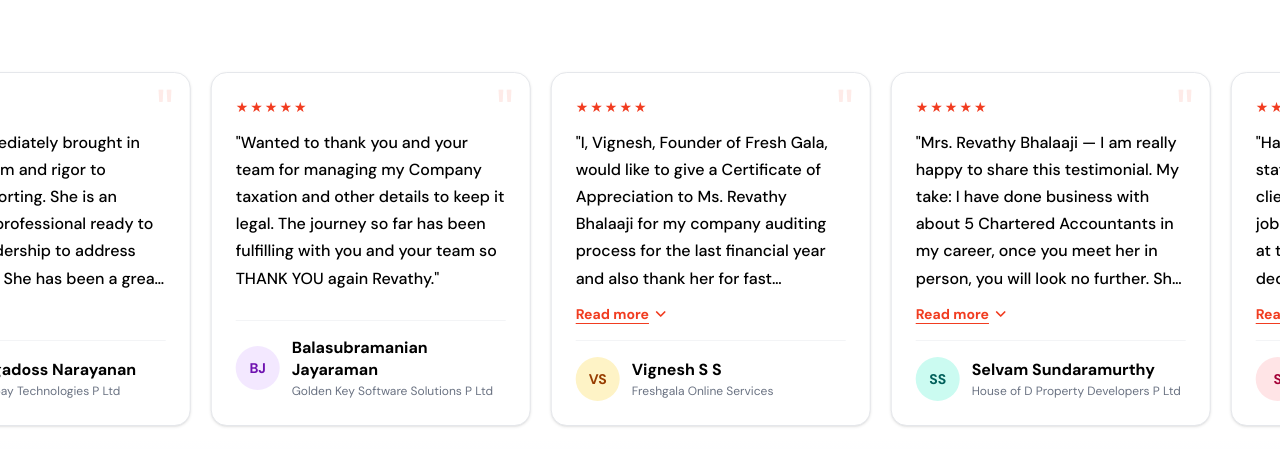
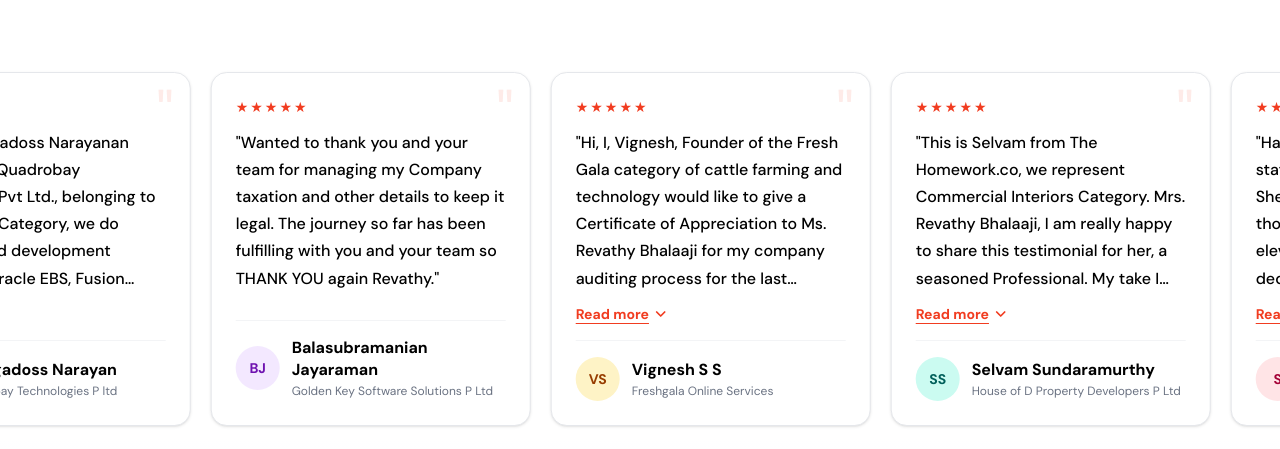
Before and after one commit to insightconsulting008/InsightsConsulting-frontend, a React (Vite) app: page /about in a window 1280 px wide. Shown: the part 7641-8090 px from the top of the page. Built offline with nearby package versions, Linux system fonts and the light colour scheme.

Commit message:
testomial-upd

```diff
--- a/src/LandingPage/reusable/Testimonials.jsx
+++ b/src/LandingPage/reusable/Testimonials.jsx
@@ -2,68 +2,73 @@ import { useState, useEffect, useRef } from "react";
 
 const testimonials = [
   {
-    quote:
-      "It is my privilege and pleasure to write about Mrs. Revathy Bhalaaji, CA, of Insight Consulting. I have been in awe of her poise — calm and friendly nature. She is very reassuring, frank, and pleasant & communicates with clarity.",
+    quote: `It is my privilege and pleasure to write about Mrs. Revathy Bhalaaji, CA, of Insight Consulting.
+I have been in awe of her poise-calm and friendly nature.
+She is very reassuring, frank, and pleasant & communicates with clarity.`,
     name: "Sridhar K R",
-    company: "L'aura Nirvana",
+    company: "L’aura Nirvana",
   },
   {
-    quote:
-      "Revathy immediately brought in professionalism and rigor to executive reporting. She is an experienced professional ready to challenge leadership to address inefficiencies. She has been a great addition to our team. Wishing you all the very best Revathy. Happy Networking.",
-    name: "Murugadoss Narayanan",
-    company: "Quadrobay Technologies P Ltd",
+    quote: `This is Murugadoss Narayanan representing Quadrobay Technologies Pvt Ltd., belonging to IT Consulting Category, we do consulting and development services on Oracle EBS, Fusion Applications, Salesforce & Modern Applications.
+Revathy immediately brought in professionalism and rigor to executive reporting. She is an experienced professional ready to challenge leadership to address in efficiencies. She has been a great addition to our team.
+Wishing you all the very best Revathy. Happy Networking.`,
+    name: "Murugadoss Narayan",
+    company: "Quadrobay Technologies P ltd",
   },
   {
-    quote:
-      "Wanted to thank you and your team for managing my Company taxation and other details to keep it legal. The journey so far has been fulfilling with you and your team so THANK YOU again Revathy.",
+    quote: `Wanted to thank you and your team for managing my Company taxation and other details to keep it legal. The journey so far has been fulfilling with you and your team so THANK YOU again Revathy.`,
     name: "Balasubramanian Jayaraman",
     company: "Golden Key Software Solutions P Ltd",
   },
   {
-    quote:
-      "I, Vignesh, Founder of Fresh Gala, would like to give a Certificate of Appreciation to Ms. Revathy Bhalaaji for my company auditing process for the last financial year and also thank her for fast execution and helping me understand the insides of taxation to reduce the financial burden.",
+    quote: `Hi, I, Vignesh, Founder of the Fresh Gala category of cattle farming and technology would like to give a Certificate of Appreciation to Ms. Revathy Bhalaaji for my company auditing process for the last financial year and also thank her for fast execution and to know the insides about taxation and help me to reduce the financial burden`,
     name: "Vignesh S S",
     company: "Freshgala Online Services",
   },
   {
-    quote:
-      "Mrs. Revathy Bhalaaji — I am really happy to share this testimonial. My take: I have done business with about 5 Chartered Accountants in my career, once you meet her in person, you will look no further. She understands you and gives you what you need and not just what she has got. Trust me on this — she can save you a lot of money through her professional guidance by enabling you to do things right the first time. A true professional mentor who one can rely on.",
+    quote: `This is Selvam from The Homework.co, we represent Commercial Interiors Category.
+Mrs. Revathy Bhalaaji, I am really happy to share this testimonial for her, a seasoned Professional.
+My take I have done business with about 5 Chartered Accounts in my career, once you meet her in person, you will look no further. She understands you and gives you what you need and not just what she has got. So are her team mates.
+Trust me on this, she can save you a lot of money through her professional guidance; by enabling you do things right the first time. A true professional mentor who one can rely on.`,
     name: "Selvam Sundaramurthy",
     company: "House of D Property Developers P Ltd",
   },
   {
-    quote:
-      "Had approached Revathy to do a statutory audit for one of my clients. She had done an excellent job even though it was given to her at the eleventh hour. She is very dedicated to the job she takes up. Would recommend Revathy for audit to all my friends and relatives.",
+    quote: `Had approached Revathy to do a statutory audit for one of my Client.
+She had done an excellent job even though it was given to her at the eleventh hour.
+She is very dedicated to the job she takes up.
+Would recommend Revathy for audit to all my friends and relatives.`,
     name: "Saradha",
     company: "Ekameva Consult Private Limited",
   },
   {
-    quote:
-      "I recently introduced Revathy madam to one of my customers who was looking to buy a house from an NRI and needed to file TDS. She expertly guided the customer and meticulously reviewed every aspect. Professionalism at its finest. Very trustworthy and dependable!",
+    quote: `I recently introduced Revathy madam to one of my customers who was looking to buy a house from an NRI and needed to file TDS. She expertly guided the customer and meticulously reviewed every aspect, reaching out to anything that was out of order. Professionalism at its finest. Very trustworthy and dependable! I'd recommend it to everyone.`,
     name: "Shankar K",
     company: "Fortune Financial Services",
   },
   {
-    quote:
-      "We are working with Revathy mam for five years now. She takes care of end-to-end financial requirements of our company, definitely much more than what we are paying her for. She treats our business like her own, suggests best practices, refers us clients, and more. We will be your lifetime customer.",
+    quote: `I am Mahendra, CEO of Mako IT Lab (www.makoitlab.com). We are working with Revathy mam for five years now. Been experienced setting up a new business, we all as new entrepreneur know along with the managing cash flows, getting new business, maintaining a healthy customer relationship etc etc, how difficult it will be to manage the assurance of a business from a financial standpoint. The later will be a nightmare for every entrepreneur but not for Mako IT Lab as we got into the safe hands of Revathy mam and her team.
+
+She takes care of end to end financial requirements of our company, definitely much more than what we are paying her for. She treats our business like her own and suggests us best practices, refer us clients and more to improve our business.
+
+It is very hard to find a business person who is not money minded but service oriented, Revathy mam is one such person, we have been paying her the same fees for more than four years to her but the level of work that her team does for us increased to a large extent in four years.
+
+We will be your lifetime customer and will vouch for your services mam. Thank you very much for your support in our early struggling times. It definitely means a lot to us.`,
     name: "Mahendra Vadivelu",
     company: "Mako IT Lab P Ltd",
   },
   {
-    quote:
-      "I would like to thank Revathy mam for an outstanding service given to one of my most important clients. It was a small job but it meant the world to me because she was always available for a call and ready to take up the job. My client is your forever fan.",
+    quote: `I would like to thank Revathy mam for an outstanding service given to one of my most important client. It was a small job but it meant a world to me because she was always available for a call and ready to take up the job. I am privileged to have such a competent and calm businesswoman and she deserves all the credit and much more. Thank you for your service mam. My client is your forever fan.`,
     name: "Swaminathan",
     company: "3Pin Realty",
   },
   {
-    quote:
-      "I've taken accounting service from Revathy in the past 1 year. She's very approachable at any time with any queries. She doesn't stop with the accounting service alone — she also advises us on the right things to be done. Her team is very cooperative and they have the right knowledge.",
+    quote: `I’ve taken accounting service from Revathy in the past 1 year. She’s very approachable at any time with any queries. She doesn’t stop with the accounting service alone, she also advices us on the right things to be done. Her team is very cooperative and they have the right knowledge. I would strongly recommend Revathy for any accounting needs.`,
     name: "Thamizh Selvan Vijayan",
     company: "Jeevathma Foundation",
   },
   {
-    quote:
-      "Revathy Balaji, our legal and accounting expert, is a force to be reckoned with. Her expertise in taxation and as an independent director for companies is truly praiseworthy. After taking a long break from work, her remarkable comeback with a bang is an inspiring testament to her resilience and skill.",
+    quote: `Revathy Balaji, our legal and accounting expert is a force to be reckoned with. Her expertise in taxation and as an independent director for companies is truly praiseworthy, showcasing her deep understanding of priorities like nobody else. After taking a long break from work, her remarkable comeback with a bang is an inspiring testament to her resilience and skill. Revathy's dedication and knowledge make her an invaluable asset to her clients.`,
     name: "Basker Natesan",
     company: "The Design Intellect",
   },
```
